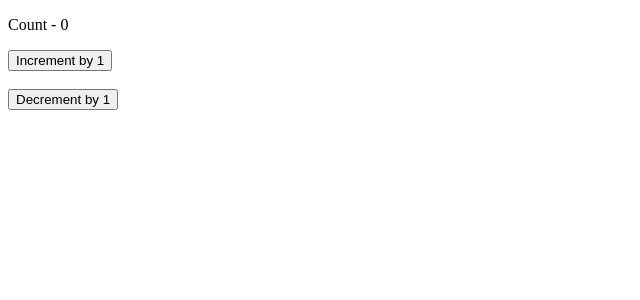
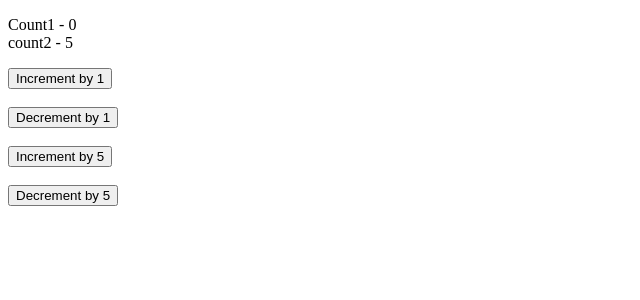
Before and after one commit to HasanMdKamrul/Hooks, a React (Create React App) app: page / in a window 1280 px wide. Shown: the top 300 px of the page, without its empty margins (0-640 px from the left). Built offline with nearby package versions, Linux system fonts and the light colour scheme.

Commit message:
useReducer() used with a complex example also use the initial value as the obj and action as the obj

```diff
--- a/src/Components/CounterReduce.js
+++ b/src/Components/CounterReduce.js
@@ -1,14 +1,22 @@
 import { useReducer } from 'react';
 
-const initialState = 0;
+const initialState = {
+    counter1 : 0,
+    counter2 : 5
+}
 
 const reducer = (currentState,action)=>{
 
-    switch (action) {
-        case 'increment':
-            return currentState+1;
-        case 'decrement':
-            return currentState-1;
+    switch (action.type) {
+
+        case "increment1":
+            return {...currentState, counter1 : currentState.counter1 + action.value};
+        case 'decrement1':
+            return {...currentState, counter1 : currentState.counter1 - action.value};
+        case 'increment5':
+            return {...currentState, counter2 : currentState.counter2 + action.value};
+        case 'decrement5':
+            return {...currentState, counter2 : currentState.counter2 - action.value};
 
         default:
             return currentState;
@@ -22,15 +30,45 @@ function CounetrReduce(){
     return(
         <div>
             <p>
-                Count - {count}
+                Count1 - {count.counter1}
+
+                <br />
+
+                count2 - {count.counter2}
             </p>
-            <button type="button" onClick={()=>(dispatch('increment'))}>
+            <button type="button" onClick={()=>(dispatch({
+                type: "increment1",
+                value: 1
+            }))}>
                 Increment by 1
             </button>
             <br />
             <br />
-            <button type="button" onClick={()=>(dispatch('decrement'))}>
+            <button type="button" onClick={()=>(dispatch({
+                type: "decrement1",
+                value: 1
+            }))}>
                 Decrement by 1
+            </button>
+            <br />
+            <br />
+            <button type="button" onClick={()=>{
+                dispatch({
+                    type: "increment5",
+                    value: 5
+                })
+            }}>
+                Increment by 5
+            </button>
+            <br />
+            <br />
+            <button type="button" onClick={()=>{
+                dispatch({
+                    type: "decrement5",
+                    value: 5
+                })
+            }}>
+                Decrement by 5
             </button>
         </div>
     )
```
